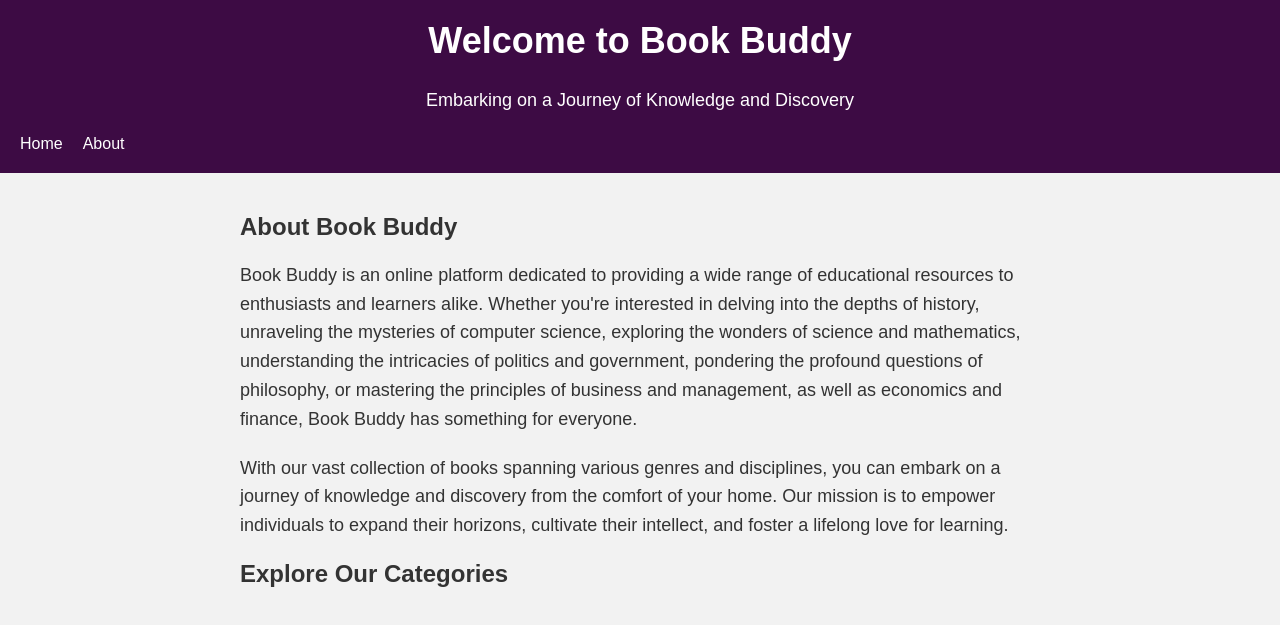
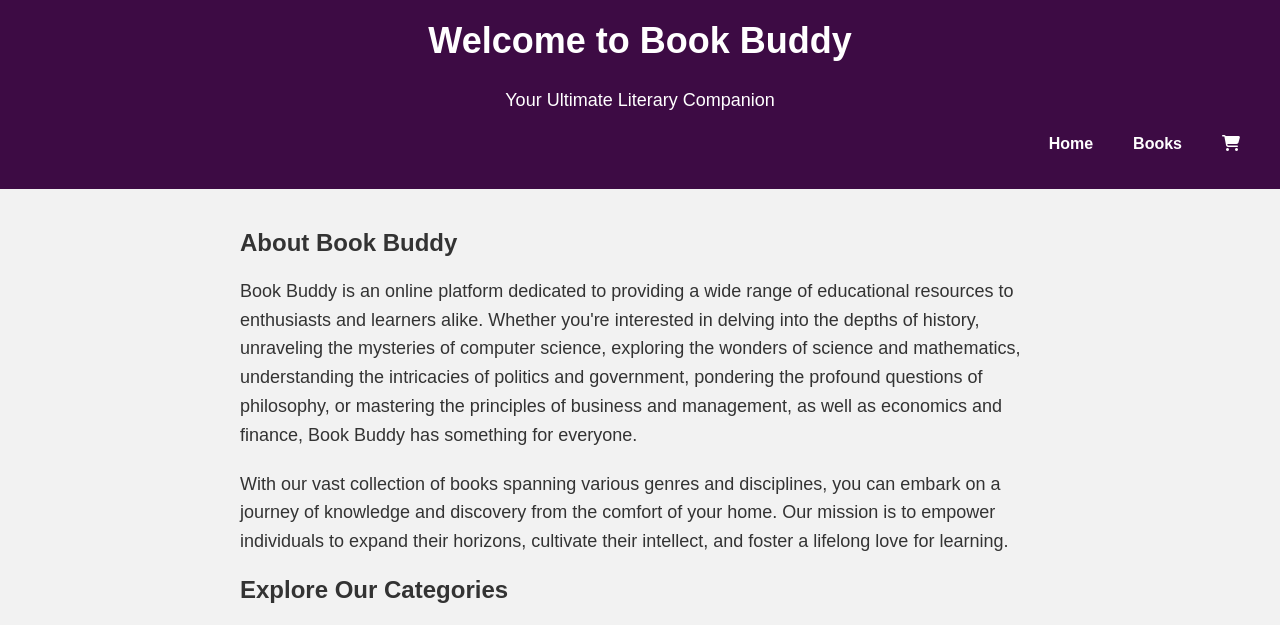
Before and after one commit to TrudyB-T/BookBuddy, a plain HTML site: page public/index.html in a window 1280 px wide. Shown: the top 625 px of the page. Drawn offline with Linux system fonts and the light colour scheme.

Commit message:
updating index page

```diff
--- a/public/index.html
+++ b/public/index.html
@@ -3,6 +3,7 @@
 <head>
     <meta charset="UTF-8">
     <meta name="viewport" content="width=device-width, initial-scale=1.0">
+    <link rel="stylesheet" href="https://cdnjs.cloudflare.com/ajax/libs/font-awesome/6.5.1/css/all.min.css">
     <title>Book Buddy - Learn and Explore</title>
     <style>
         body {
@@ -18,22 +19,32 @@
             padding: 20px;
             text-align: center;
         }
-        nav ul {
-            list-style-type: none;
-            margin: 0;
-            padding: 0;
-            display: flex; /* Use flexbox to create a horizontal layout */
-            justify-content: flex-start; /* Align items to the left side */
-        }
 
-        nav ul li {
-            margin-right: 20px;
-        }
+        #navbar{
+    display: flex;
+    align-items: right;
+    justify-content: right;
+  }
 
-        nav ul li a {
-            text-decoration: none;
-            color: #fff;
-        }
+  #navbar li{
+    list-style: none;
+    padding: 0 20px;
+    position: relative;
+  }
+
+  #navbar li a {
+    text-decoration: none;
+    font-size: 16px;
+    font-weight: 600;
+    color:  #fff;
+    transition: 0.3s ease;
+  }
+
+  #navbar li a:hover,
+  #navbar li a.current{
+    color: grey;
+  }
+
         .container {
             max-width: 800px;
             margin: 0 auto;
@@ -83,18 +94,35 @@
         .get-started-button:hover {
             background-color: #1a051f;
         }
+
+        footer {
+    background-color: #3d0b44;
+    color: #fff;
+    text-align: center;
+    padding: 10px;
+}
+
+#back-btn {
+    display: block;
+    background-color: #3d0b44;
+    color: #fff;
+    border: none;
+    border-radius: 5px;
+    cursor: pointer;
+}
     </style>
 </head>
 <body>
     <header>
         <h1>Welcome to Book Buddy</h1>
-        <p>Embarking  on a Journey of Knowledge and Discovery</p>
-        <nav>
-            <ul>
-                <li><a href="index.html">Home</a></li>
-                <li><a href="about.html">About</a></li>
+        <p>Your Ultimate Literary Companion</p>
+        <div>
+            <ul id="navbar">
+              <li><a href="home.html">Home</a></li>
+              <li><a href="books.html">Books</a></li>
+              <li><a><i class="fa fa-cart-shopping"></i></a></li>
             </ul>
-        </nav>
+           </div>
     </header>
     <div class="container">
         <h2>About Book Buddy</h2>
@@ -144,6 +172,10 @@
         </div>
         <a href="signup.html" class="get-started-button">Get Started</a>
     </div>
+    <footer>
+        <a href="index.html" id="back-btn">Go Back</a>
+        <p>&copy; 2024 Our Team - All rights reserved</p>
+    </footer>
     <script>
         document.addEventListener("DOMContentLoaded", function() {
             // Assuming you have a logout button in your HTML with id "logout-button"
```
